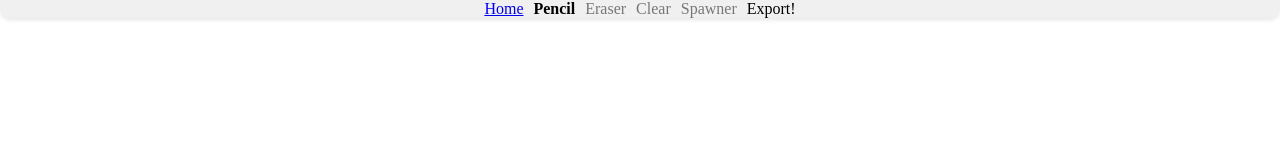
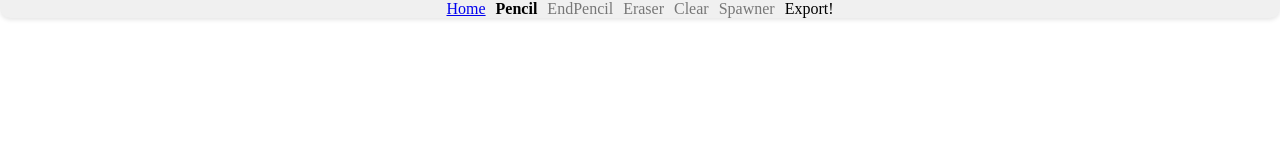
Before and after one commit to Azuras03/Racetrack, a website built with Vite: page creator.html in a window 1280 px wide. Built offline with nearby package versions, Linux system fonts and the light colour scheme.

Commit message:
Ajout du pencil end pour la ligne d'arrivée

```diff
--- a/creator.html
+++ b/creator.html
@@ -21,7 +21,8 @@
 
     <div id="header">
         <a href="./index">Home</a>
-        <div id="pencil" class="active">Pencil</div>
+        <div id="pencil" class="unactive active">Pencil</div>
+        <div id="end" class="unactive">EndPencil</div>
         <div id="eraser" class="unactive">Eraser</div>
         <div id="clearButton" class="unactive">Clear</div>
         <div id="spawner" class="unactive">Spawner</div>
```
